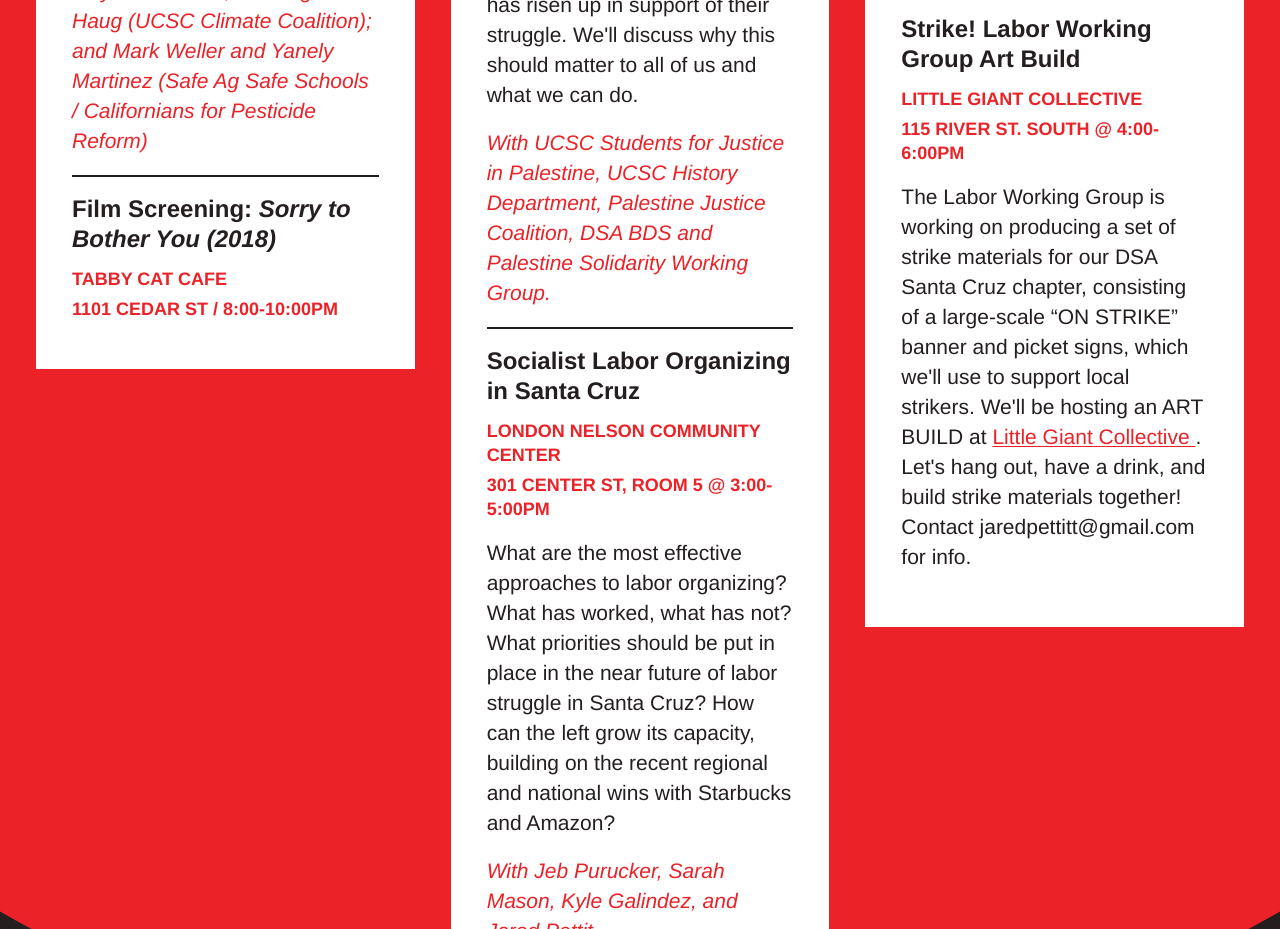
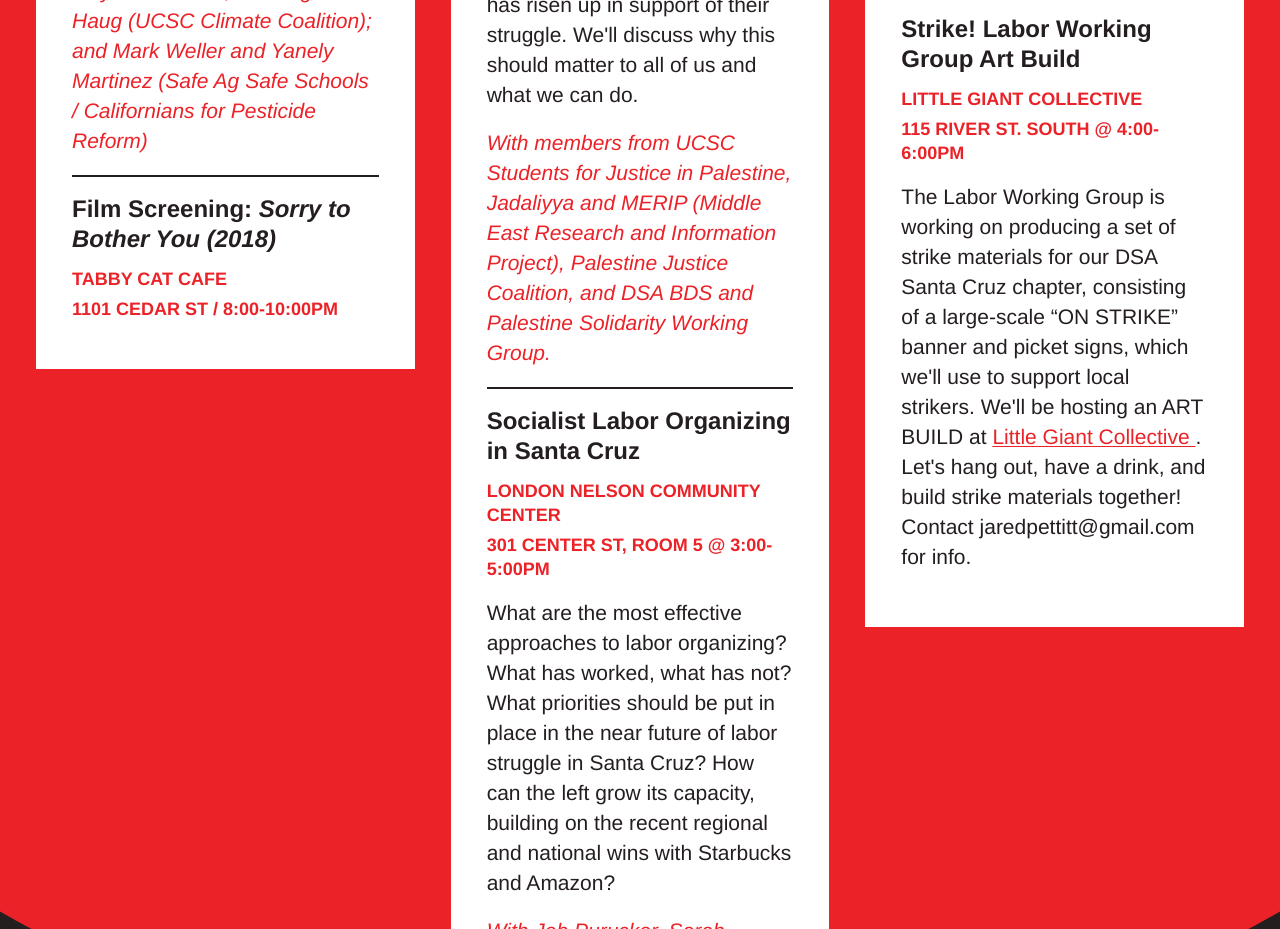
Before and after one commit to reilnuud/nuxt-redoctober, a Nuxt app: page / in a window 1280 px wide. Shown: the part 2300-3229 px from the top of the page. Built offline with nearby package versions, Linux system fonts and the light colour scheme.

Commit message:
update bds group

```diff
--- a/pages/index.vue
+++ b/pages/index.vue
@@ -177,9 +177,10 @@
                   us and what we can do.
                 </p>
                 <p class="text-sm italic text-red my-3">
-                  With UCSC Students for Justice in Palestine, UCSC History
-                  Department, Palestine Justice Coalition, DSA BDS and Palestine
-                  Solidarity Working Group.
+                  With members from UCSC Students for Justice in Palestine,
+                  Jadaliyya and MERIP (Middle East Research and Information
+                  Project), Palestine Justice Coalition, and DSA BDS and
+                  Palestine Solidarity Working Group.
                 </p>
                 <hr class="my-3 border border-black" />
                 <h3 class="font-bold">
```
